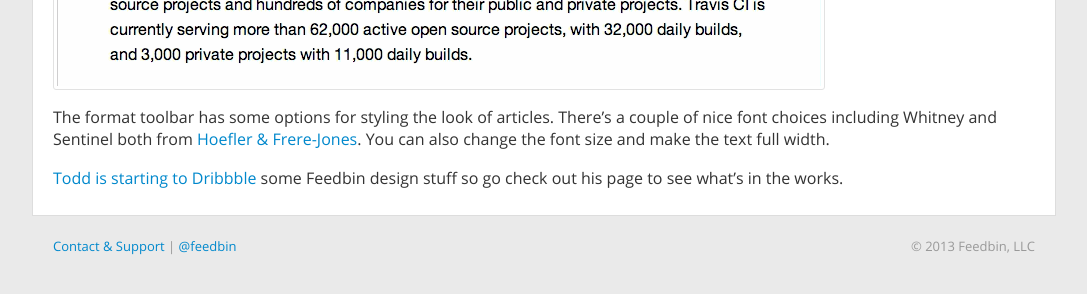
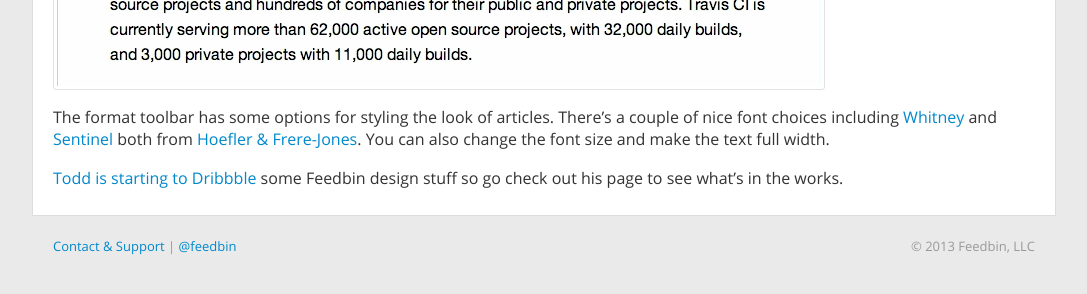
Before and after one commit to digideskio/feedbin-blog, a Jekyll site: the page built from _posts/2013-09-03-format-toolbar.md, in a window 1280 px wide. Shown: the part 560-854 px from the top of the page, without its empty margins (96-1183 px from the left). Built offline with Jekyll 4.4.1, drawn with Linux system fonts in a browser that asks for light colours; comment, search, counter and statistics services are not loaded; some of the changed lines change nothing that is shown.

Commit message:
Font links

```diff
--- a/_posts/2013-09-03-format-toolbar.md
+++ b/_posts/2013-09-03-format-toolbar.md
@@ -7,6 +7,6 @@
 
 <img src="/assets/images/2013-09-03/format-toolbar.gif" style="max-width: 764px;" />
 
-The format toolbar has some options for styling the look of articles. There's a couple of nice font choices including Whitney and Sentinel both from [Hoefler & Frere-Jones](http://www.typography.com). You can also change the font size and make the text full width.
+The format toolbar has some options for styling the look of articles. There's a couple of nice font choices including [Whitney](http://www.typography.com/fonts/whitney/overview/) and [Sentinel](http://www.typography.com/fonts/sentinel/overview/) both from [Hoefler & Frere-Jones](http://www.typography.com). You can also change the font size and make the text full width.
 
 [Todd is starting to Dribbble](http://dribbble.com/toddjcollins) some Feedbin design stuff so go check out his page to see what's in the works.
```
